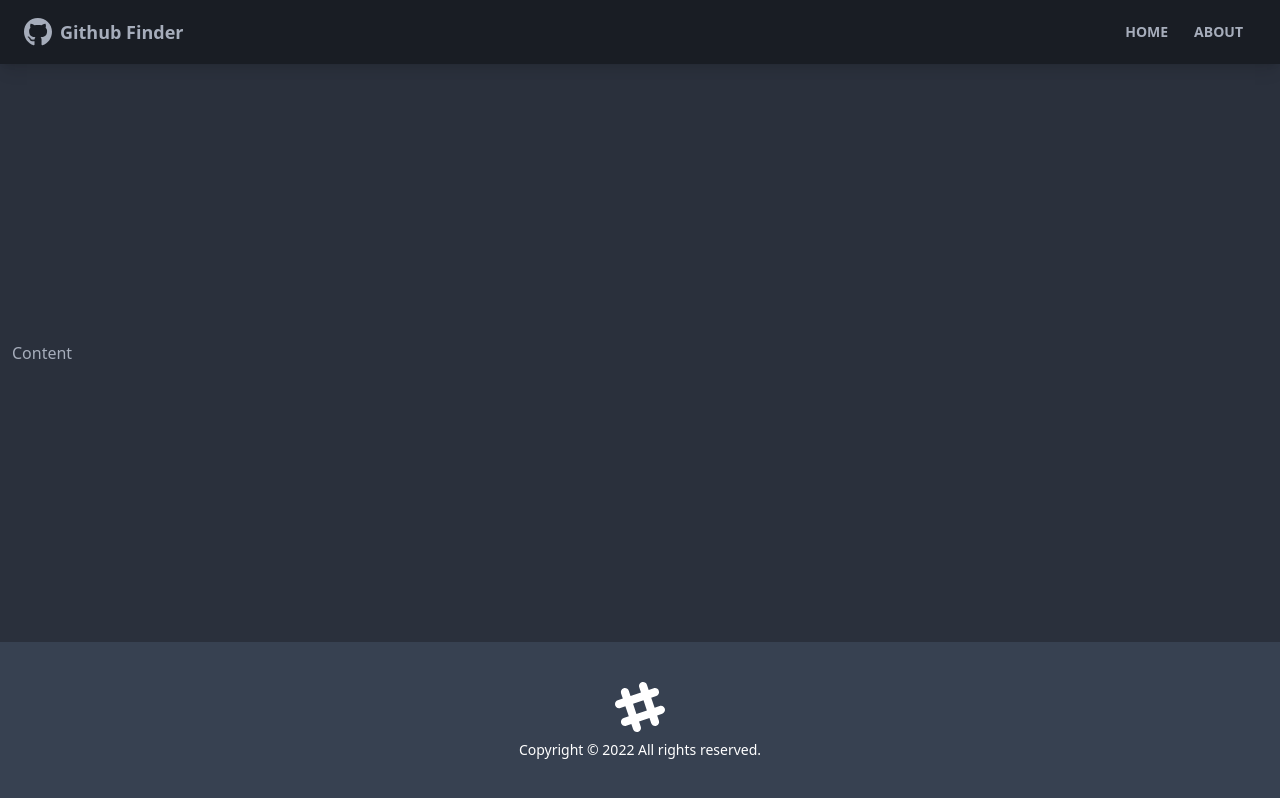
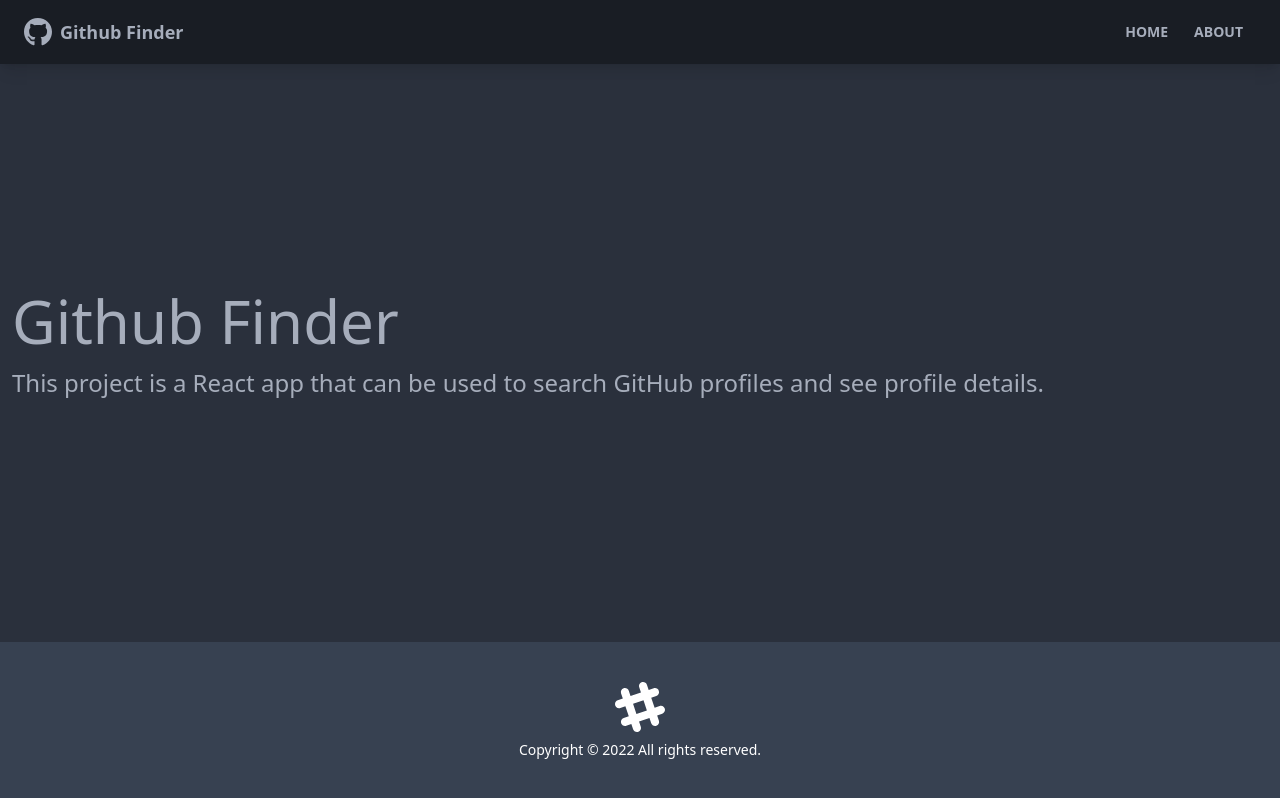
Before and after one commit to wumbles/git-user-finder, a React (Create React App) app: page /about in a window 1280 px wide. Built offline with nearby package versions, Linux system fonts and the light colour scheme.

Commit message:
added pages

```diff
--- a/src/App.js
+++ b/src/App.js
@@ -1,4 +1,7 @@
-import { BrowserRouter as Router, Route } from "react-router-dom";
+import { BrowserRouter as Router, Route, Routes } from "react-router-dom";
+import Home from "./pages/Home";
+import About from "./pages/About";
+import NotFound from "./pages/NotFound";
 import Navbar from "./components/layout/Navbar";
 import Footer from "./components/layout/Footer";
 
@@ -8,7 +11,14 @@
       <div className="flex flex-col justify-between h-screen">
         <Navbar />
 
-        <main className="container mx-auto px-3 pb-12">Content</main>
+        <main className="container mx-auto px-3 pb-12">
+          <Routes>
+            <Route path="/" element={<Home />} />
+            <Route path="/about" element={<About />} />
+            <Route path="/notfound" element={<NotFound />} />
+            <Route path="/*" element={<NotFound />} />
+          </Routes>
+        </main>
         <Footer />
       </div>
     </Router>
--- /dev/null
+++ b/src/pages/About.js
@@ -0,0 +1,13 @@
+const About = () => {
+  return (
+    <>
+      <h1 className="text-6xl mb-4">Github Finder</h1>
+      <p className="mb-4 text-2xl font-light">
+        This project is a React app that can be used to search GitHub profiles
+        and see profile details.
+      </p>
+    </>
+  );
+};
+
+export default About;
--- /dev/null
+++ b/src/pages/Home.js
@@ -0,0 +1,9 @@
+const Home = () => {
+  return (
+    <div>
+      <h1 className="text-6xl">Welcome</h1>
+    </div>
+  );
+};
+
+export default Home;
--- /dev/null
+++ b/src/pages/NotFound.js
@@ -0,0 +1,21 @@
+import { FaHome } from "react-icons/fa";
+import { Link } from "react-router-dom";
+
+const NotFound = () => {
+  return (
+    <div className="hero">
+      <div className="text-center hero-content">
+        <div className="max-w-lg">
+          <h1 className="text-8xl font-bold mb-8">Oops!</h1>
+          <p className="text-5xl mb-8">404 - Page not found!</p>
+          <Link to="/" className="btn btn-primary btn-lg">
+            <FaHome className="mr-2" />
+            Back to Home
+          </Link>
+        </div>
+      </div>
+    </div>
+  );
+};
+
+export default NotFound;
```
Also changed, not shown: src/assets/img/lucasFace.png (added).
